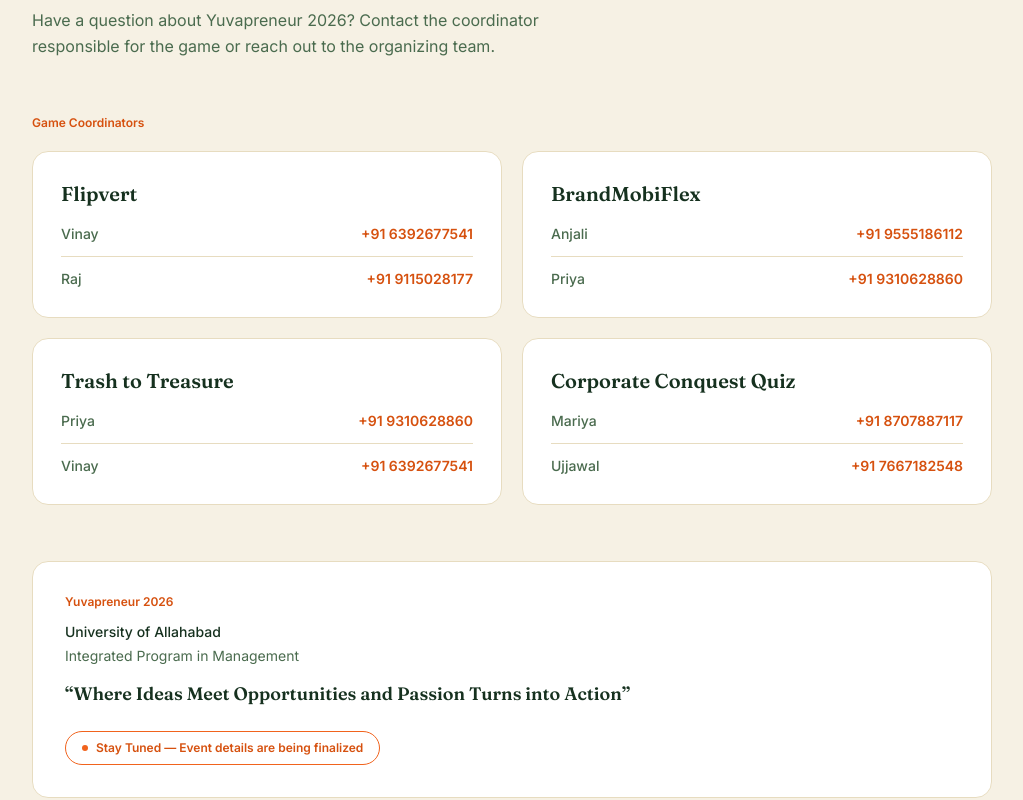
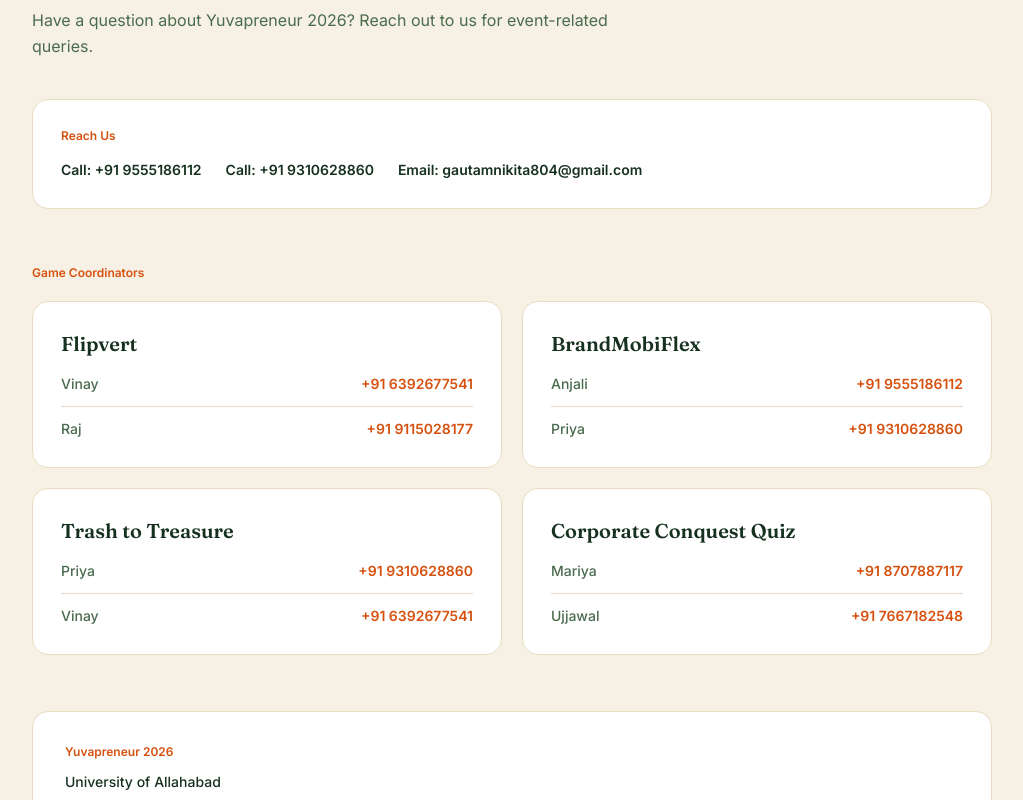
Before and after one commit to og-anurag/yuvapreneur-2026, a React (Vite) app: page /contact in a window 1280 px wide. Shown: the part 260-1060 px from the top of the page, without its empty margins (128-1151 px from the left). Built offline with nearby package versions, Linux system fonts and the light colour scheme.

Commit message:
Fix contact page

```diff
--- a/src/pages/Committee.tsx
+++ b/src/pages/Committee.tsx
@@ -44,7 +44,7 @@ const STUDENT_COMMITTEE = [
   {
     name: "Ujjwal",
     programme: "IPM",
-    semester: "6th Semester",
+    semester: "5th Semester",
     initials: "U",
   },
   {
--- a/src/pages/Contact.tsx
+++ b/src/pages/Contact.tsx
@@ -40,33 +40,85 @@ const GAME_CONTACTS: GameContact[] = [
 ];
 
 function formatPhone(phone: string) {
-  // Converts +916392677541 -> +91 6392677541
-  return `${phone.slice(0, 3)} ${phone.slice(3)}`;
+  return phone.slice(0, 3) + " " + phone.slice(3);
 }
 
 export default function Contact() {
   return (
     <div className="page-enter mx-auto max-w-5xl px-5 py-16 sm:px-8 sm:py-20">
-      <p className="text-xs font-semibold" style={{ color: "var(--orange-deep)" }}>Contact</p>
-      <h1 className="mt-4 font-display text-4xl font-semibold leading-tight sm:text-5xl" style={{ color: "var(--green)" }}>
+      <p
+        className="text-xs font-semibold"
+        style={{ color: "var(--orange-deep)" }}
+      >
+        Contact
+      </p>
+
+      <h1
+        className="mt-4 font-display text-4xl font-semibold leading-tight sm:text-5xl"
+        style={{ color: "var(--green)" }}
+      >
         Get in Touch
       </h1>
-      <p className="mt-5 max-w-xl text-base leading-relaxed" style={{ color: "var(--green-soft)" }}>
-        Have a question about Yuvapreneur 2026? Contact the coordinator responsible for the game
-        or reach out to the organizing team.
+
+      <p
+        className="mt-5 max-w-xl text-base leading-relaxed"
+        style={{ color: "var(--green-soft)" }}
+      >
+        Have a question about Yuvapreneur 2026? Reach out to us for
+        event-related queries.
       </p>
 
+      <div
+        className="mt-10 rounded-2xl border p-6 sm:p-7"
+        style={{
+          borderColor: "var(--beige)",
+          backgroundColor: "#fff",
+        }}
+      >
+        <p
+          className="text-xs font-semibold"
+          style={{ color: "var(--orange-deep)" }}
+        >
+          Reach Us
+        </p>
+
+        <div className="mt-4 flex flex-col gap-3 sm:flex-row sm:flex-wrap sm:gap-6">
+          <a href="tel:+919555186112" className="flex items-center gap-2 text-sm font-semibold transition-transform hover:-translate-y-0.5" style={{ color: "var(--green)" }}>
+            Call: +91 9555186112
+          </a>
+
+          <a href="tel:+919310628860" className="flex items-center gap-2 text-sm font-semibold transition-transform hover:-translate-y-0.5" style={{ color: "var(--green)" }}>
+            Call: +91 9310628860
+          </a>
+
+          <a href="mailto:gautamnikita804@gmail.com" className="flex items-center gap-2 text-sm font-semibold transition-transform hover:-translate-y-0.5" style={{ color: "var(--green)" }}>
+            Email: gautamnikita804@gmail.com
+          </a>
+        </div>
+      </div>
+
       <div className="mt-14">
-        <p className="text-xs font-semibold" style={{ color: "var(--orange-deep)" }}>Game Coordinators</p>
+        <p
+          className="text-xs font-semibold"
+          style={{ color: "var(--orange-deep)" }}
+        >
+          Game Coordinators
+        </p>
 
         <div className="mt-5 grid gap-5 sm:grid-cols-2">
           {GAME_CONTACTS.map((entry) => (
             <div
               key={entry.game}
               className="rounded-2xl border p-6 sm:p-7"
-              style={{ borderColor: "var(--beige)", backgroundColor: "#fff" }}
+              style={{
+                borderColor: "var(--beige)",
+                backgroundColor: "#fff",
+              }}
             >
-              <h2 className="font-display text-xl font-semibold" style={{ color: "var(--green)" }}>
+              <h2
+                className="font-display text-xl font-semibold"
+                style={{ color: "var(--green)" }}
+              >
                 {entry.game}
               </h2>
 
@@ -77,14 +129,14 @@ export default function Contact() {
                     className="flex items-center justify-between gap-3 border-t pt-3 first:border-t-0 first:pt-0"
                     style={{ borderColor: "var(--beige)" }}
                   >
-                    <span className="text-sm font-medium" style={{ color: "var(--green-soft)" }}>
+                    <span
+                      className="text-sm font-medium"
+                      style={{ color: "var(--green-soft)" }}
+                    >
                       {c.name}
                     </span>
-                    <a
-                      href={`tel:${c.phone}`}
-                      className="text-sm font-semibold transition-transform hover:-translate-y-0.5"
-                      style={{ color: "var(--orange-deep)" }}
-                    >
+
+                    <a href={"tel:" + c.phone} className="text-sm font-semibold transition-transform hover:-translate-y-0.5" style={{ color: "var(--orange-deep)" }}>
                       {formatPhone(c.phone)}
                     </a>
                   </div>
@@ -95,23 +147,54 @@ export default function Contact() {
         </div>
       </div>
 
-      <div className="mt-14 rounded-2xl border p-6 sm:p-8" style={{ borderColor: "var(--beige)", backgroundColor: "#fff" }}>
-        <p className="text-xs font-semibold" style={{ color: "var(--orange-deep)" }}>Yuvapreneur 2026</p>
-        <p className="mt-3 text-sm font-medium" style={{ color: "var(--green)" }}>University of Allahabad</p>
-        <p className="mt-1 text-sm" style={{ color: "var(--green-soft)" }}>Integrated Program in Management</p>
-        <p className="mt-4 font-display text-lg font-semibold leading-snug" style={{ color: "var(--green)" }}>
-          &ldquo;Where Ideas Meet Opportunities and Passion Turns into Action&rdquo;
+      <div
+        className="mt-14 rounded-2xl border p-6 sm:p-8"
+        style={{
+          borderColor: "var(--beige)",
+          backgroundColor: "#fff",
+        }}
+      >
+        <p
+          className="text-xs font-semibold"
+          style={{ color: "var(--orange-deep)" }}
+        >
+          Yuvapreneur 2026
+        </p>
+
+        <p
+          className="mt-3 text-sm font-medium"
+          style={{ color: "var(--green)" }}
+        >
+          University of Allahabad
+        </p>
+
+        <p
+          className="mt-1 text-sm"
+          style={{ color: "var(--green-soft)" }}
+        >
+          Integrated Program in Management
+        </p>
+
+        <p
+          className="mt-4 font-display text-lg font-semibold leading-snug"
+          style={{ color: "var(--green)" }}
+        >
+          Where Ideas Meet Opportunities and Passion Turns into Action
         </p>
 
         <div
           className="mt-6 inline-flex items-center gap-2 rounded-full border px-4 py-2 text-xs font-semibold"
-          style={{ borderColor: "var(--orange)", color: "var(--orange-deep)" }}
+          style={{
+            borderColor: "var(--orange)",
+            color: "var(--orange-deep)",
+          }}
         >
           <span
             className="h-1.5 w-1.5 rounded-full"
             style={{ backgroundColor: "var(--orange)" }}
           />
-          Stay Tuned — Event details are being finalized
+
+          Event details are being finalized. Stay tuned for further updates.
         </div>
       </div>
     </div>
```
Also changed, not shown: 1 other file (tests, documents, lock files or other folders).
